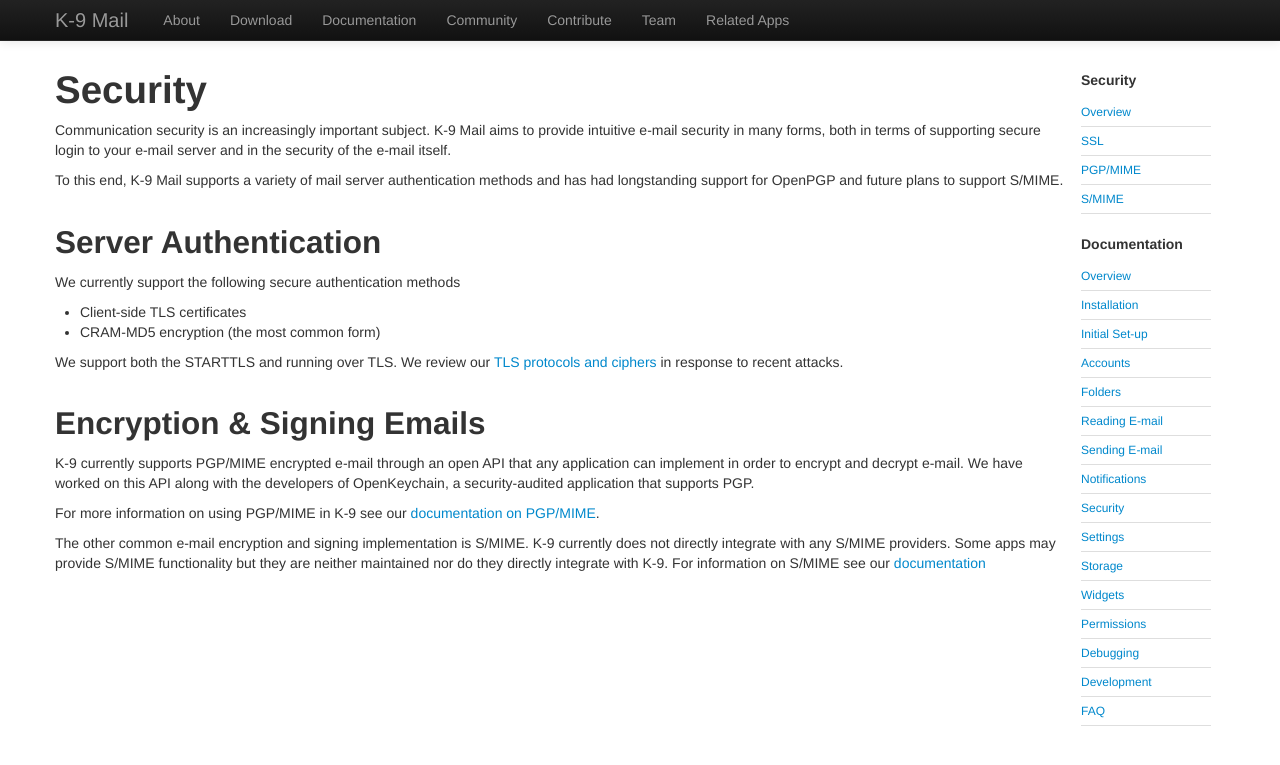
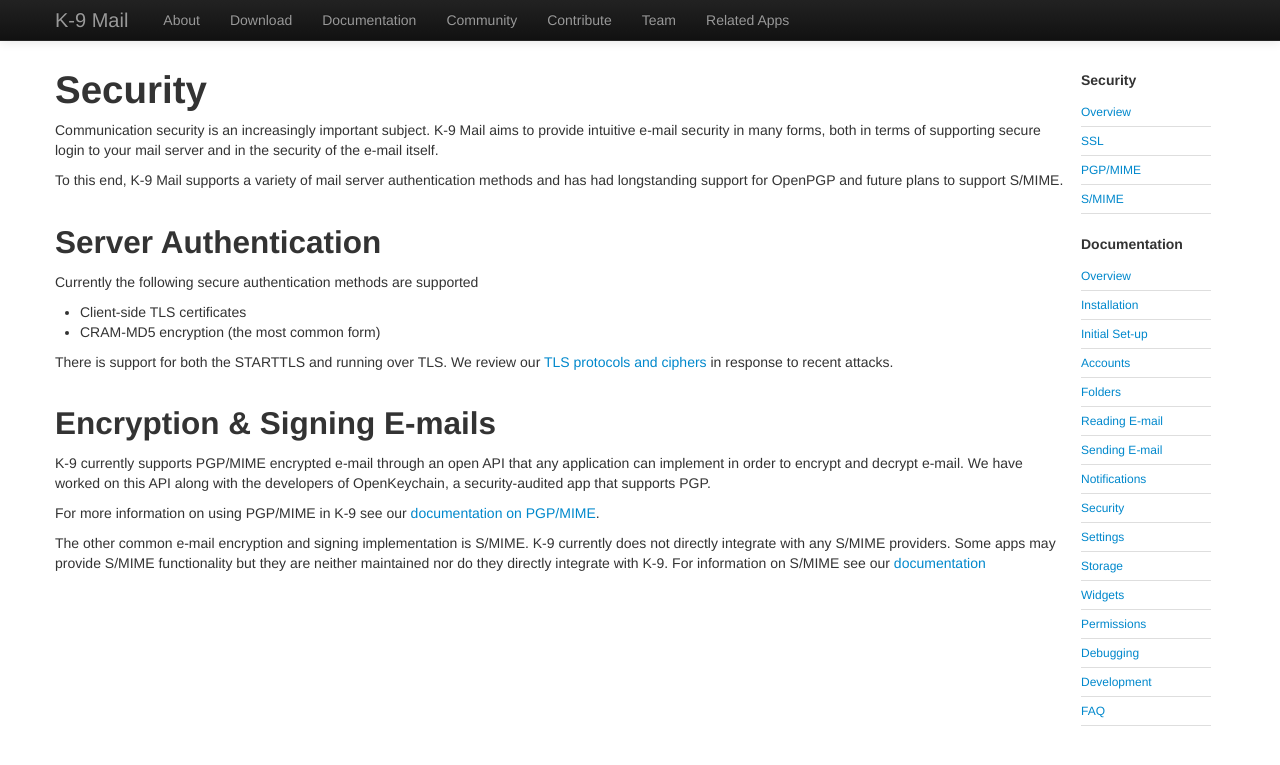
Before and after one commit to k9mail/k9mail.app, a Jekyll site: the page built from documentation/security.md, in a window 1280 px wide. Shown: the top 765 px of the page. Built offline with Jekyll 4.4.1, drawn with Linux system fonts in a browser that asks for light colours; nearby versions of some CDN libraries.

Commit message:
less we, email, mail server, app

```diff
--- a/documentation/security.md
+++ b/documentation/security.md
@@ -11,23 +11,23 @@ layout: default
 # Security
 
 Communication security is an increasingly important subject. K-9 Mail aims to provide intuitive e-mail security in many forms,
-both in terms of supporting secure login to your e-mail server and in the security of the e-mail itself.
+both in terms of supporting secure login to your mail server and in the security of the e-mail itself.
 
 To this end, K-9 Mail supports a variety of mail server authentication methods and has had
 longstanding support for OpenPGP and future plans to support S/MIME.
 
 ## Server Authentication
 
-We currently support the following secure authentication methods
+Currently the following secure authentication methods are supported
 
 * Client-side TLS certificates
 * CRAM-MD5 encryption (the most common form)
 
-We support both the STARTTLS and running over TLS. We review our <a href="/documentation/security/ssl.html">TLS protocols and ciphers</a> in response to recent attacks.
+There is support for both the STARTTLS and running over TLS. We review our <a href="/documentation/security/ssl.html">TLS protocols and ciphers</a> in response to recent attacks.
 
-## Encryption & Signing Emails
+## Encryption & Signing E-mails
 
-K-9 currently supports PGP/MIME encrypted e-mail through an open API that any application can implement in order to encrypt and decrypt e-mail. We have worked on this API along with the developers of OpenKeychain, a security-audited application that supports PGP.
+K-9 currently supports PGP/MIME encrypted e-mail through an open API that any application can implement in order to encrypt and decrypt e-mail. We have worked on this API along with the developers of OpenKeychain, a security-audited app that supports PGP.
 
 For more information on using PGP/MIME in K-9 see our [documentation on PGP/MIME](/documentation/security/pgpmime.html).
 
```
